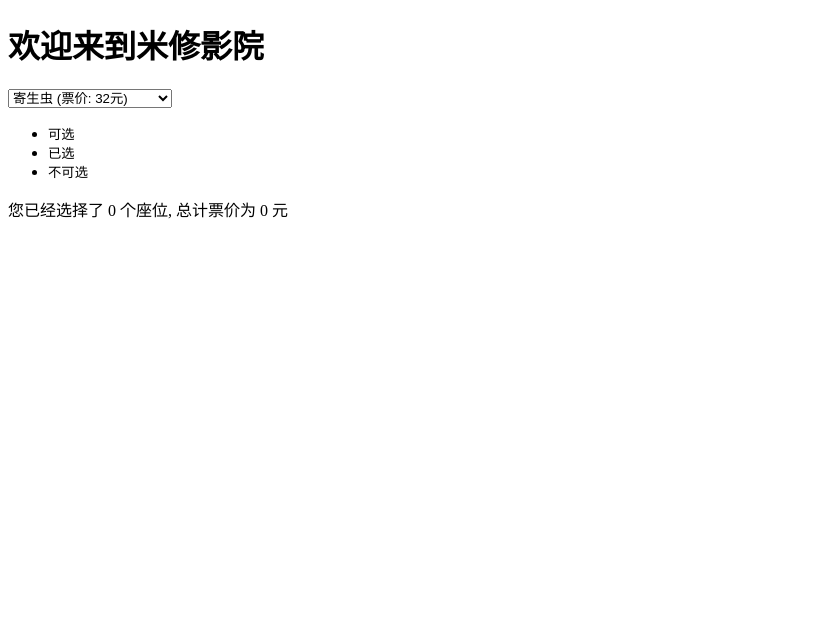
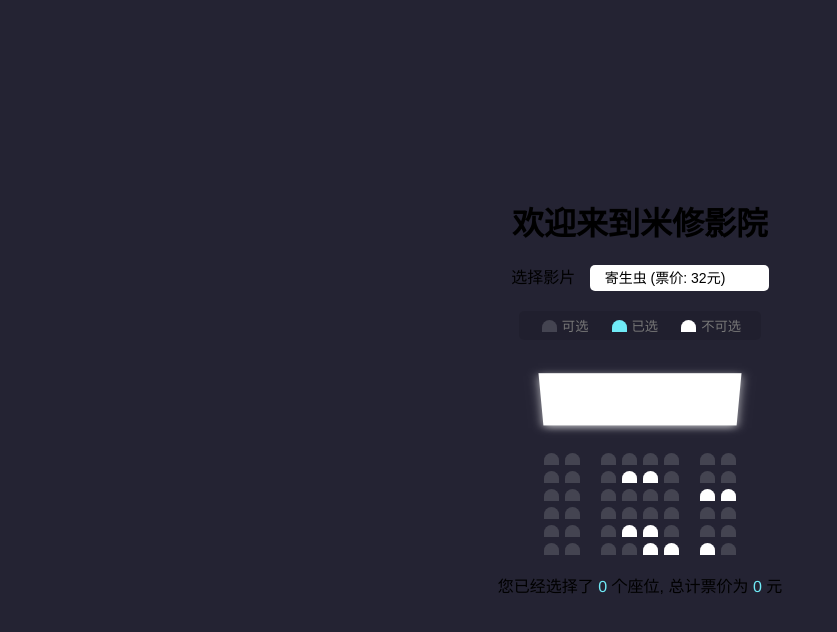
Before and after one commit to Byakuyako/Byakuyako.github.io, a plain HTML site: page show/native_JavaScript_case/02movie_seat_booking/index.html in a window 1280 px wide. Shown: the whole page, without its empty margins (0-837 px from the left). Drawn offline with Linux system fonts and the light colour scheme.

Commit message:
所有样式写完

```diff
--- a/show/native_JavaScript_case/02movie_seat_booking/index.html
+++ b/show/native_JavaScript_case/02movie_seat_booking/index.html
@@ -8,7 +8,7 @@
 <body>
   <h1>欢迎来到米修影院</h1>
   <div class="movie-container">
-    <label for="movie"></label>
+    <label for="movie">选择影片</label>
     <select id="movie">
       <option value="">寄生虫 (票价: 32元)</option>
       <option value="">小丑 (票价: 35元)</option>
--- a/show/native_JavaScript_case/02movie_seat_booking/style.css
+++ b/show/native_JavaScript_case/02movie_seat_booking/style.css
@@ -0,0 +1,119 @@
+* {
+  margin: 0;
+  padding: 0;
+  box-sizing: border-box;
+}
+
+body {
+  background: #242333;
+  display: flex;
+  flex-direction: column;
+  align-items: center;
+  justify-content: center;
+  min-height: 100vh;
+  font-family: "Helvetica", "Arial", sans-serif;
+}
+
+.movie-container {
+  margin: 20px 0;
+}
+
+.movie-container select {
+  background-color: #fff;
+  border: 0;
+  border-radius: 5px;
+  font-size: 14px;
+  margin-left: 10px;
+  padding: 5px 15px;
+  /*以下是对于苹果系统的设置, 不设置的话padding会没有效果*/
+  -moz-appearance: none;
+  -webkit-appearance: none;
+  appearance: none;
+}
+
+.seat {
+  height: 12px;
+  width: 15px;
+  background-color: #444451;
+  margin: 3px;
+  border-top-right-radius: 10px;
+  border-top-left-radius: 10px;
+}
+
+.seat.selected {
+  background-color: #6feaf6;
+}
+
+.seat.occupied {
+  background-color: #fff;
+}
+
+/*选中从前往后第2个*/
+.seat:nth-of-type(2) {
+  margin-right: 18px;
+}
+
+/*选中从后往前第二个*/
+.seat:nth-last-of-type(2) {
+  margin-left: 18px;
+}
+
+/*可选和已选都有鼠标移入动画, 这里用:not()把 .occupied去除掉*/
+.container .seat:not(.occupied):hover {
+  cursor: pointer;
+  transform: scale(1.2);
+}
+
+/*.seat:not(.occupied) {*/
+/*  transition: all 0.2s ease;*/
+/*}*/
+
+.showcase {
+  background-color: rgba(0, 0, 0, 0.1);
+  padding: 5px 10px;
+  border-radius: 5px;
+  color: #777;
+  list-style-type: none;
+  display: flex;
+  justify-content: space-between;
+  margin-bottom: 10px;
+}
+
+.showcase li {
+  display: flex;
+  align-items: center;
+  justify-content: center;
+  margin: 0 10px;
+}
+
+.showcase li small {
+  margin-left: 2px;
+}
+
+
+.container {
+  /*添加视距*/
+  perspective: 1000px;
+  margin-bottom: 10px;
+}
+
+.screen {
+  background-color: #fff;
+  height: 70px;
+  width: 100%;
+  margin: 15px 0;
+  transform: rotateX(-45deg); /*在父元素中添加视距才能看到3D效果*/
+  box-shadow: 0 3px 10px rgba(255, 255, 255, 0.7);
+}
+
+.row {
+  display: flex;
+}
+
+.text {
+  margin: 5px 0;
+}
+
+.text span {
+  color: #6feaf6;
+}
```
